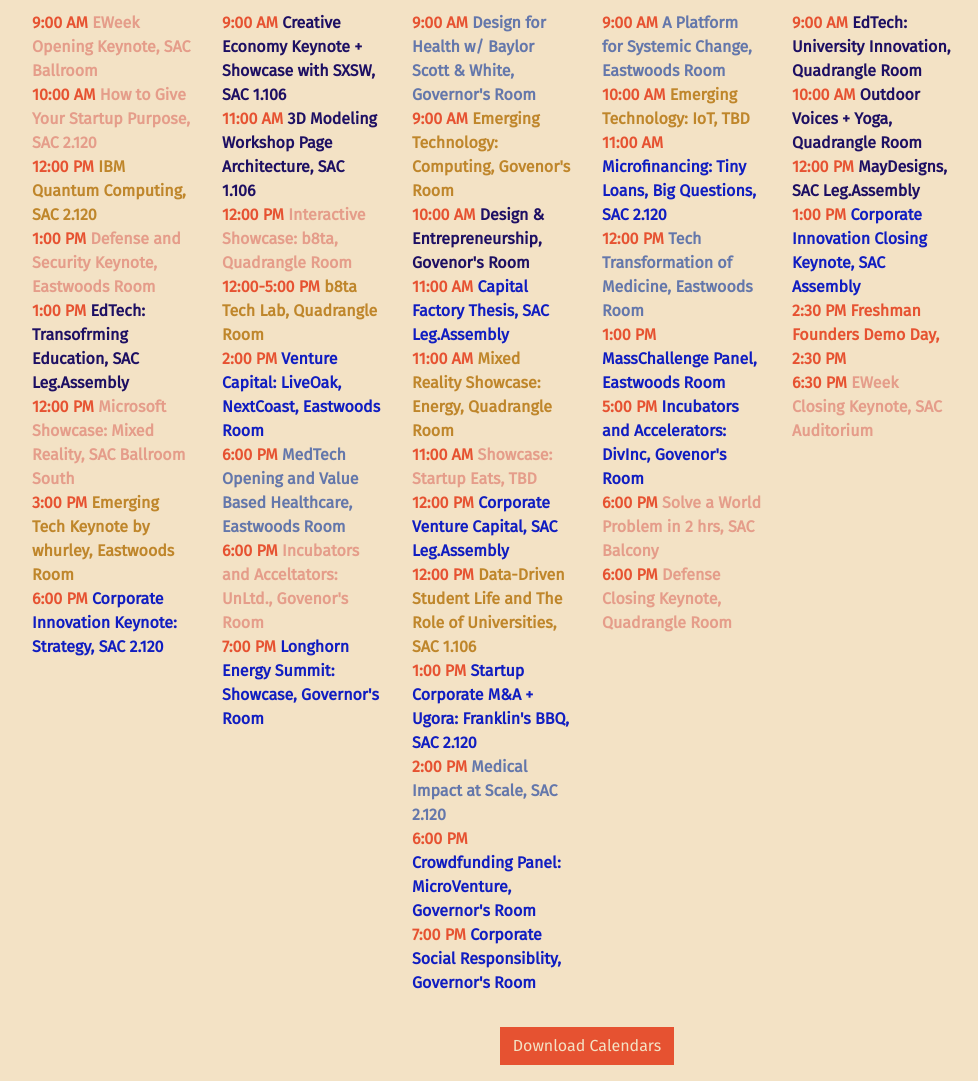
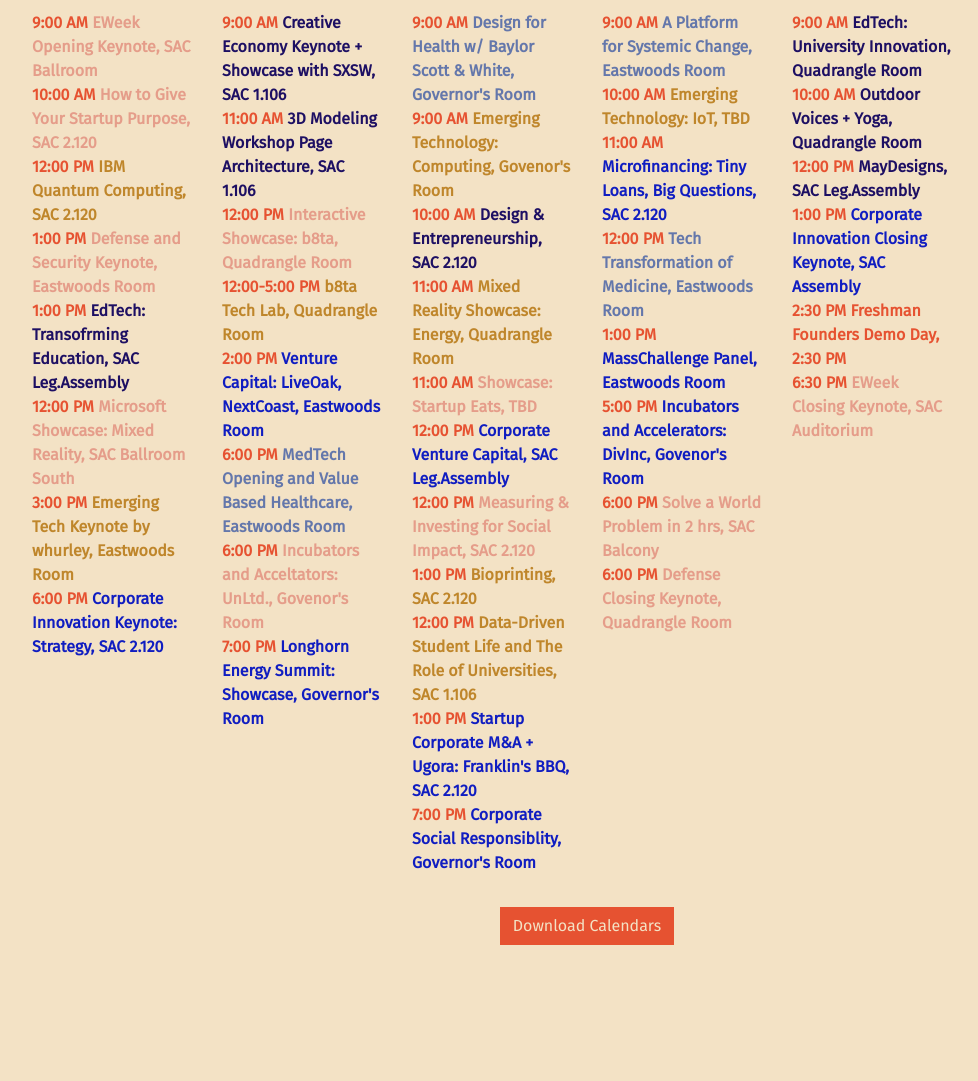
Before and after one commit to alexlostak/uteweeksite, a website: page index.html in a window 1280 px wide. Shown: the part 263-1344 px from the top of the page, without its empty margins (53-1031 px from the left). After the commit the page ends 1224 px from the top, so only its background shows below. Drawn offline with Linux system fonts and the light colour scheme.

Commit message:
event updates

```diff
--- a/index.html
+++ b/index.html
@@ -200,14 +200,10 @@
                 </li>
                 <li>
                   <a class="eweek-design" target="_blank" href="https://www.facebook.com/events/2004143019907191/?acontext=%7B%22source%22%3A5%2C%22page_id_source%22%3A208792805919189%2C%22action_history%22%3A[%7B%22surface%22%3A%22page%22%2C%22mechanism%22%3A%22main_list%22%2C%22extra_data%22%3A%22%7B%5C%22page_id%5C%22%3A208792805919189%2C%5C%22tour_id%5C%22%3Anull%7D%22%7D]%2C%22has_source%22%3Atrue%7D">
-                    <span style="color: #e65231;">10:00 AM</span> Design & Entrepreneurship, Govenor's Room
+                    <span style="color: #e65231;">10:00 AM</span> Design & Entrepreneurship, SAC 2.120
                   </a>
                 </li>
-                <li>
-                  <a class="eweek-corp" target="_blank" href="">
-                    <span style="color: #e65231;">11:00 AM</span> Capital Factory Thesis, SAC Leg.Assembly
-                  </a>
-                </li>
+
                 <li>
                   <a class="eweek-tech" target="_blank" href="https://www.facebook.com/events/414601785644968/?acontext=%7B%22source%22%3A5%2C%22page_id_source%22%3A208792805919189%2C%22action_history%22%3A[%7B%22surface%22%3A%22page%22%2C%22mechanism%22%3A%22main_list%22%2C%22extra_data%22%3A%22%7B%5C%22page_id%5C%22%3A208792805919189%2C%5C%22tour_id%5C%22%3Anull%7D%22%7D]%2C%22has_source%22%3Atrue%7D">
                     <span style="color: #e65231;">11:00 AM</span> Mixed Reality Showcase: Energy, Quadrangle Room
@@ -224,6 +220,16 @@
                   </a>
                 </li>
                 <li>
+                  <a class="eweek-everyone" target="_blank" href="https://www.facebook.com/events/2038348269770448/?acontext=%7B%22source%22%3A5%2C%22page_id_source%22%3A208792805919189%2C%22action_history%22%3A[%7B%22surface%22%3A%22page%22%2C%22mechanism%22%3A%22main_list%22%2C%22extra_data%22%3A%22%7B%5C%22page_id%5C%22%3A208792805919189%2C%5C%22tour_id%5C%22%3Anull%7D%22%7D]%2C%22has_source%22%3Atrue%7D">
+                    <span style="color: #e65231;">12:00 PM</span> Measuring & Investing for Social Impact, SAC 2.120
+                  </a>
+                </li>
+                <li>
+                  <a class="eweek-tech" target="_blank" href="https://www.facebook.com/events/357736684706647/?acontext=%7B%22source%22%3A5%2C%22page_id_source%22%3A208792805919189%2C%22action_history%22%3A[%7B%22surface%22%3A%22page%22%2C%22mechanism%22%3A%22main_list%22%2C%22extra_data%22%3A%22%7B%5C%22page_id%5C%22%3A208792805919189%2C%5C%22tour_id%5C%22%3Anull%7D%22%7D]%2C%22has_source%22%3Atrue%7D">
+                    <span style="color: #e65231;">1:00 PM</span> Bioprinting, SAC 2.120
+                  </a>
+                </li>
+                <li>
                   <a class="eweek-tech" target="_blank" href="https://www.facebook.com/events/351029658728529/?acontext=%7B%22source%22%3A5%2C%22page_id_source%22%3A208792805919189%2C%22action_history%22%3A[%7B%22surface%22%3A%22page%22%2C%22mechanism%22%3A%22main_list%22%2C%22extra_data%22%3A%22%7B%5C%22page_id%5C%22%3A208792805919189%2C%5C%22tour_id%5C%22%3Anull%7D%22%7D]%2C%22has_source%22%3Atrue%7D">
                     <span style="color: #e65231;">12:00 PM</span> Data-Driven Student Life and The Role of Universities, SAC 1.106
                   </a>
@@ -231,16 +237,6 @@
                 <li>
                   <a class="eweek-corp" target="_blank" href="https://www.facebook.com/events/553118885053944/?acontext=%7B%22source%22%3A5%2C%22page_id_source%22%3A208792805919189%2C%22action_history%22%3A[%7B%22surface%22%3A%22page%22%2C%22mechanism%22%3A%22main_list%22%2C%22extra_data%22%3A%22%7B%5C%22page_id%5C%22%3A208792805919189%2C%5C%22tour_id%5C%22%3Anull%7D%22%7D]%2C%22has_source%22%3Atrue%7D">
                     <span style="color: #e65231;">1:00 PM</span> Startup Corporate M&A + Ugora: Franklin's BBQ, SAC 2.120
-                  </a>
-                </li>
-                <li>
-                  <a class="eweek-health" target="_blank" href="https://www.facebook.com/events/132874360864214/?acontext=%7B%22source%22%3A5%2C%22page_id_source%22%3A208792805919189%2C%22action_history%22%3A[%7B%22surface%22%3A%22page%22%2C%22mechanism%22%3A%22main_list%22%2C%22extra_data%22%3A%22%7B%5C%22page_id%5C%22%3A208792805919189%2C%5C%22tour_id%5C%22%3Anull%7D%22%7D]%2C%22has_source%22%3Atrue%7D">
-                    <span style="color: #e65231;">2:00 PM</span> Medical Impact at Scale, SAC 2.120
-                  </a>
-                </li>
-                <li>
-                  <a class="eweek-corp" target="_blank" href="https://www.facebook.com/events/1249714745128361/?acontext=%7B%22source%22%3A5%2C%22page_id_source%22%3A208792805919189%2C%22action_history%22%3A[%7B%22surface%22%3A%22page%22%2C%22mechanism%22%3A%22main_list%22%2C%22extra_data%22%3A%22%7B%5C%22page_id%5C%22%3A208792805919189%2C%5C%22tour_id%5C%22%3Anull%7D%22%7D]%2C%22has_source%22%3Atrue%7D">
-                    <span style="color: #e65231;">6:00 PM</span> Crowdfunding Panel: MicroVenture, Governor's Room
                   </a>
                 </li>
                 <li>
```
Also changed, not shown: coorp.html (+0 -10 lines), design.html (+1 -1 lines), health.html (+0 -5 lines), tech.html (+5 -0 lines).
